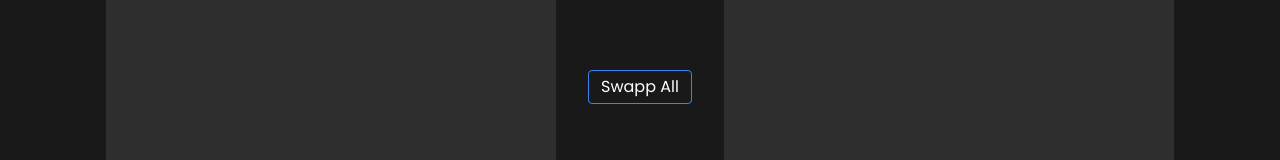
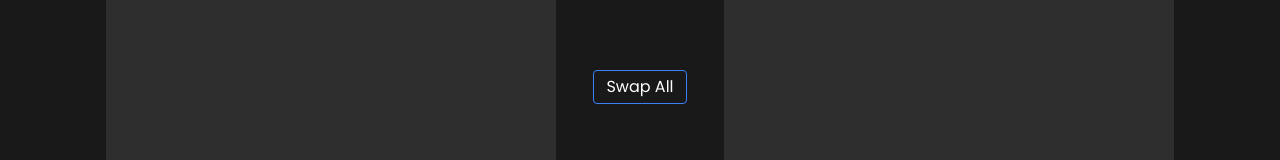
Before and after one commit to Abhijeet03s/Task-Management-App, a React (Vite) app: page / in a window 1280 px wide. Shown: the part 331-491 px from the top of the page. Built offline with nearby package versions, Linux system fonts and the light colour scheme.

Commit message:
fixed typo

```diff
--- a/src/App.jsx
+++ b/src/App.jsx
@@ -42,7 +42,7 @@ export default function App() {
               inputFocus={inputFocus}
             />
           </div>
-          <button className="bg-transparent hover:bg-blue-600 text-white hover:text-white py-1 px-3 border border-blue-500 hover:border-transparent rounded" onClick={() => { SwapAll() }}>Swapp All</button>
+          <button className="bg-transparent hover:bg-blue-600 text-white hover:text-white py-1 px-3 border border-blue-500 hover:border-transparent rounded" onClick={() => { SwapAll() }}>Swap All</button>
           <div className="flex flex-col justify-center items-center">
             <h1 className="text-3xl font-bold text-center">Completed</h1>
             <div className="w-[450px] min-h-[500px] flex flex-col items-center bg-[#2e2e2e] p-5 mt-5 rounded-lg">
```
